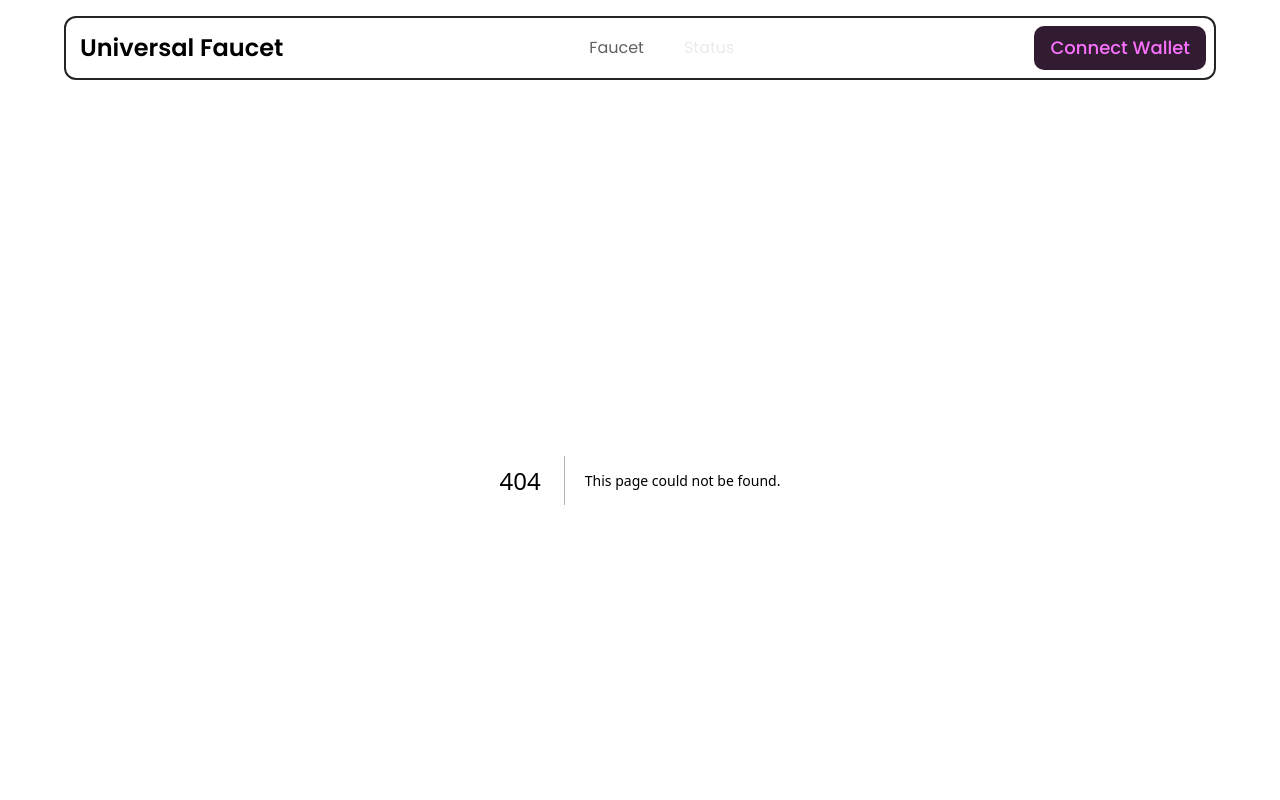
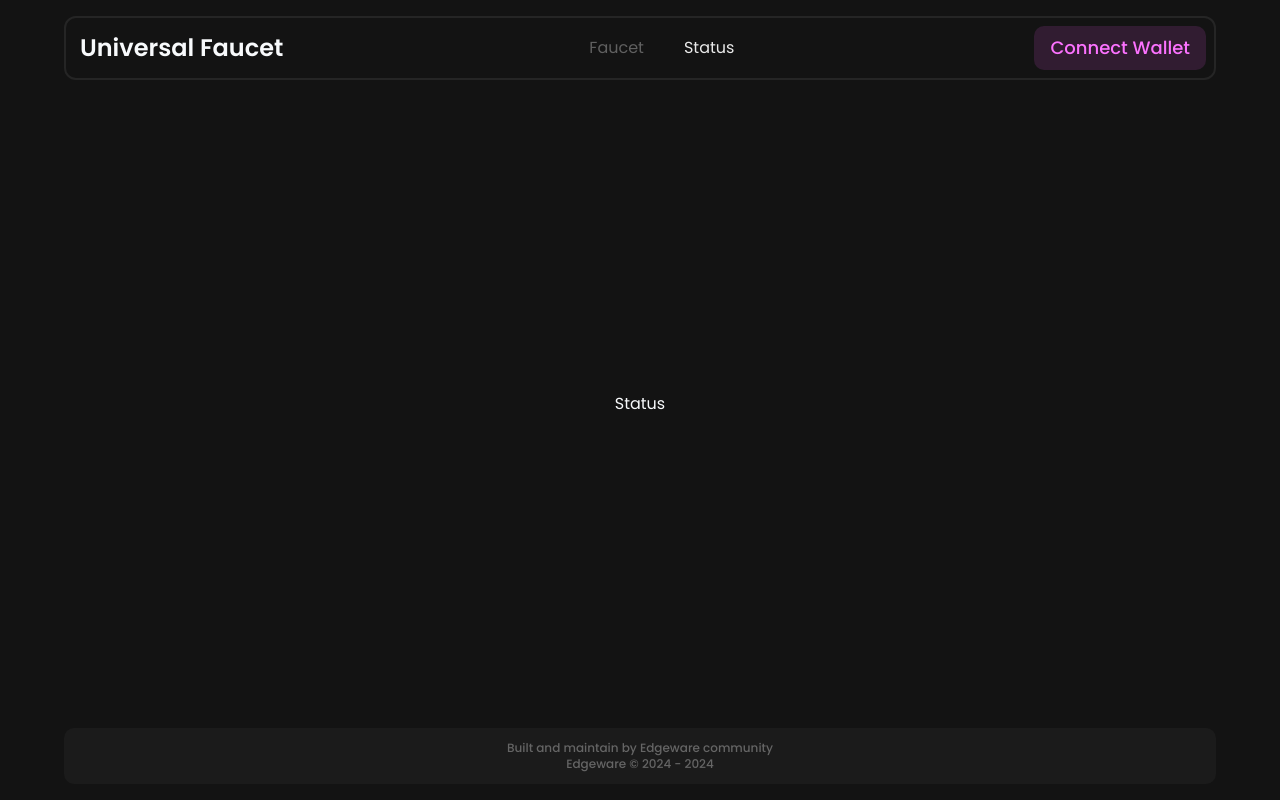
Before and after one commit to pranavcpawar/substrate-faucet, a Next.js app: page /status in a window 1280 px wide. Before the commit this address had no page. Shown: the top 800 px of the page. Built offline with nearby package versions, Linux system fonts and the light colour scheme.

Commit message:
add status page

```diff
--- /dev/null
+++ b/app/status/page.tsx
@@ -0,0 +1,5 @@
+export default function Status(){
+  return (
+    <div>Status</div>
+  );
+};
```
